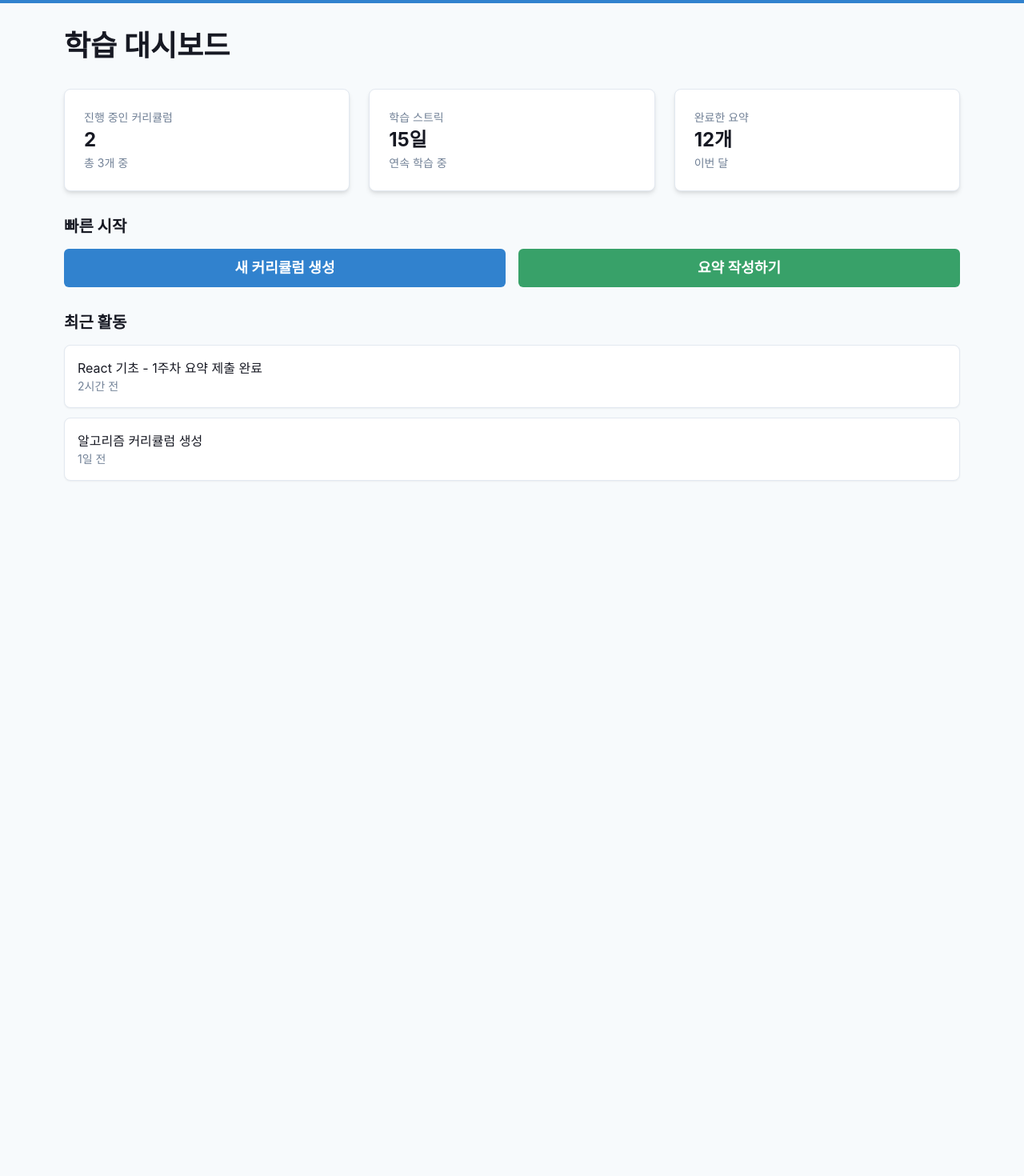
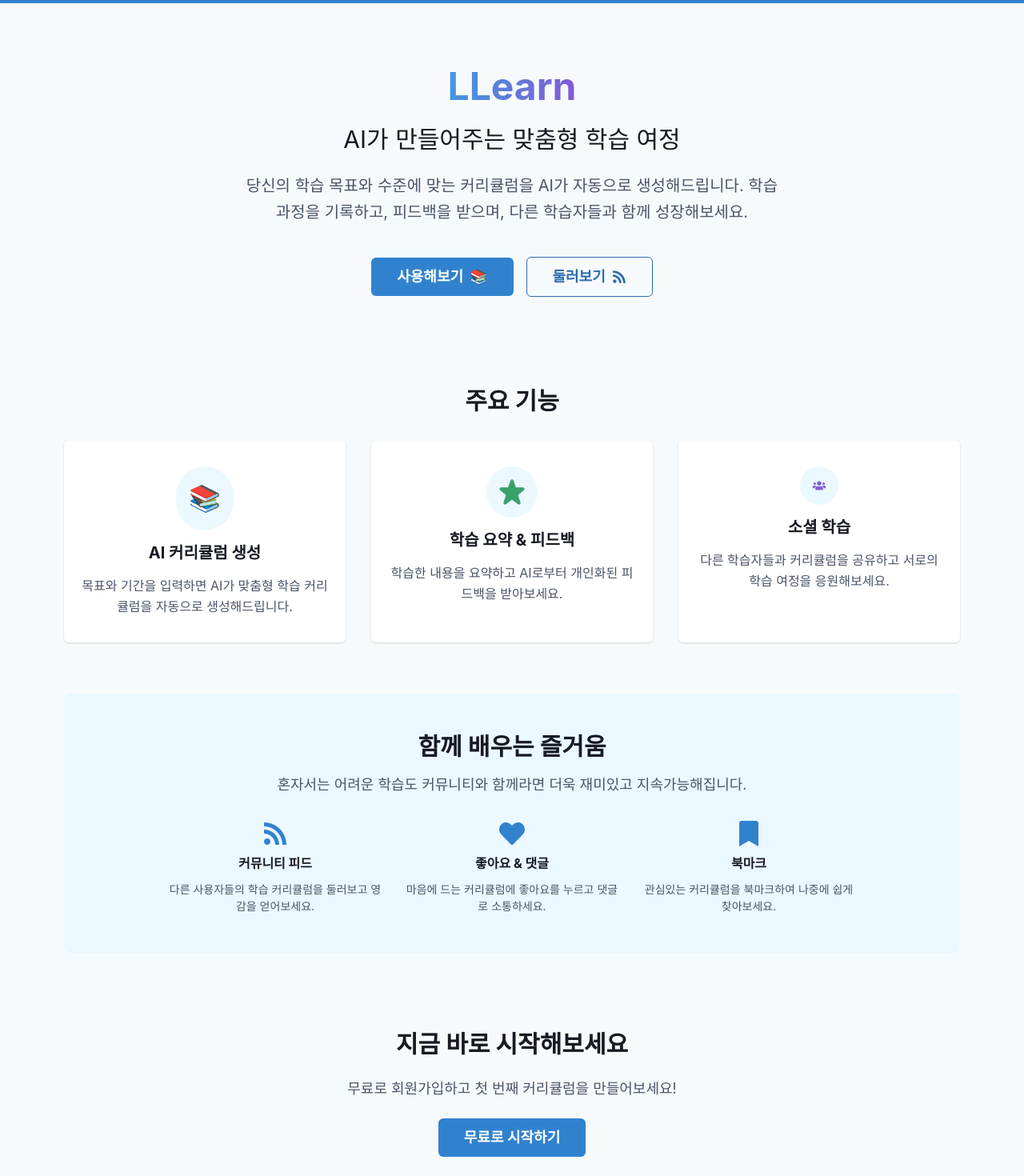
Before and after one commit to kikiru328/archive, a React (Create React App) app in the folder frontend/: page / in a window 1280 px wide. Shown: the part 60-1530 px from the top of the page at 80% size. Before the commit the page ends 800 px from the top, so only its background shows below. Built offline with nearby package versions, Linux system fonts and the light colour scheme.

Commit message:
dashboard

```diff
--- a/frontend/src/pages/Dashboard.tsx
+++ b/frontend/src/pages/Dashboard.tsx
@@ -1,83 +1,238 @@
+// src/pages/Dashboard.tsx - 소개 페이지로 변경
 import {
   Box,
-  Grid,
   Button,
   VStack,
+  HStack,
   Heading,
   Container,
   Text,
   useColorModeValue,
+  Card,
+  CardBody,
+  Grid,
+  Icon,
+  Image,
+  Flex,
 } from '@chakra-ui/react';
 import { useNavigate } from 'react-router-dom';
+import { StarIcon } from '@chakra-ui/icons';
+import { RssIcon, HeartIcon, BookmarkIcon, UsersIcon } from '../components/icons/SimpleIcons';
 
 const Dashboard = () => {
   const navigate = useNavigate();
+  const isLoggedIn = !!localStorage.getItem('token');
 
   // 다크모드 대응 색상
   const textColor = useColorModeValue('gray.900', 'white');
-  const secondaryTextColor = useColorModeValue('gray.500', 'gray.400');
+  const secondaryTextColor = useColorModeValue('gray.600', 'gray.300');
   const cardBg = useColorModeValue('white', 'gray.700');
   const borderColor = useColorModeValue('gray.200', 'gray.600');
+  const gradientBg = useColorModeValue(
+    'linear(to-r, blue.400, purple.500)',
+    'linear(to-r, blue.600, purple.700)'
+  );
+  const featureBg = useColorModeValue('blue.50', 'blue.900');
+
+  const handleGetStarted = () => {
+    if (isLoggedIn) {
+      navigate('/curriculum');
+    } else {
+      navigate('/signup');
+    }
+  };
+
+  const features = [
+    {
+      icon: ({ boxSize }: { boxSize: number }) => <Text fontSize={`${boxSize * 4}px`}>📚</Text>,
+      title: 'AI 커리큘럼 생성',
+      description: '목표와 기간을 입력하면 AI가 맞춤형 학습 커리큘럼을 자동으로 생성해드립니다.',
+      color: 'blue',
+    },
+    {
+      icon: StarIcon,
+      title: '학습 요약 & 피드백',
+      description: '학습한 내용을 요약하고 AI로부터 개인화된 피드백을 받아보세요.',
+      color: 'green',
+    },
+    {
+      icon: UsersIcon,
+      title: '소셜 학습',
+      description: '다른 학습자들과 커리큘럼을 공유하고 서로의 학습 여정을 응원해보세요.',
+      color: 'purple',
+    },
+  ];
+
+  const socialFeatures = [
+    {
+      icon: RssIcon,
+      title: '커뮤니티 피드',
+      description: '다른 사용자들의 학습 커리큘럼을 둘러보고 영감을 얻어보세요.',
+    },
+    {
+      icon: HeartIcon,
+      title: '좋아요 & 댓글',
+      description: '마음에 드는 커리큘럼에 좋아요를 누르고 댓글로 소통하세요.',
+    },
+    {
+      icon: BookmarkIcon,
+      title: '북마크',
+      description: '관심있는 커리큘럼을 북마크하여 나중에 쉽게 찾아보세요.',
+    },
+  ];
 
   return (
     <Container maxW="6xl" py={8}>
-      <VStack gap={8} align="stretch">
-        <Heading color={textColor}>학습 대시보드</Heading>
-
-        {/* 통계 카드 */}
-        <Grid templateColumns="repeat(auto-fit, minmax(250px, 1fr))" gap={6}>
-          <Box p={6} bg={cardBg} borderRadius="lg" shadow="md" borderWidth="1px" borderColor={borderColor}>
-            <Text fontSize="sm" color={secondaryTextColor}>진행 중인 커리큘럼</Text>
-            <Text fontSize="2xl" fontWeight="bold" color={textColor}>2</Text>
-            <Text fontSize="sm" color={secondaryTextColor}>총 3개 중</Text>
-          </Box>
-
-          <Box p={6} bg={cardBg} borderRadius="lg" shadow="md" borderWidth="1px" borderColor={borderColor}>
-            <Text fontSize="sm" color={secondaryTextColor}>학습 스트릭</Text>
-            <Text fontSize="2xl" fontWeight="bold" color={textColor}>15일</Text>
-            <Text fontSize="sm" color={secondaryTextColor}>연속 학습 중</Text>
-          </Box>
-
-          <Box p={6} bg={cardBg} borderRadius="lg" shadow="md" borderWidth="1px" borderColor={borderColor}>
-            <Text fontSize="sm" color={secondaryTextColor}>완료한 요약</Text>
-            <Text fontSize="2xl" fontWeight="bold" color={textColor}>12개</Text>
-            <Text fontSize="sm" color={secondaryTextColor}>이번 달</Text>
-          </Box>
-        </Grid>
-
-        {/* 빠른 액션 */}
-        <Box>
-          <Heading size="md" mb={4} color={textColor}>빠른 시작</Heading>
-          <Grid templateColumns="repeat(auto-fit, minmax(200px, 1fr))" gap={4}>
-            <Button
-              colorScheme="blue"
-              size="lg"
-              onClick={() => navigate('/curriculum')}
+      <VStack spacing={16} align="stretch">
+        {/* 히어로 섹션 */}
+        <Box textAlign="center" py={12}>
+          <VStack spacing={6}>
+            <Heading
+              size="2xl"
+              bgGradient={gradientBg}
+              bgClip="text"
+              fontWeight="bold"
             >
-              새 커리큘럼 생성
-            </Button>
-            <Button
-              colorScheme="green"
-              size="lg"
-              onClick={() => navigate('/summary')}
+              LLearn
+            </Heading>
+            <Heading size="lg" color={textColor} fontWeight="normal">
+              AI가 만들어주는 맞춤형 학습 여정
+            </Heading>
+            <Text
+              fontSize="xl"
+              color={secondaryTextColor}
+              maxW="2xl"
+              lineHeight="tall"
             >
-              요약 작성하기
-            </Button>
-          </Grid>
+              당신의 학습 목표와 수준에 맞는 커리큘럼을 AI가 자동으로 생성해드립니다.
+              학습 과정을 기록하고, 피드백을 받으며, 다른 학습자들과 함께 성장해보세요.
+            </Text>
+            <HStack spacing={4} pt={4}>
+              <Button
+                size="lg"
+                colorScheme="blue"
+                onClick={handleGetStarted}
+                px={8}
+                py={6}
+                fontSize="lg"
+                rightIcon={<Text fontSize="lg">📚</Text>}
+              >
+                {isLoggedIn ? '내 커리큘럼 보기' : '사용해보기'}
+              </Button>
+              {!isLoggedIn && (
+                <Button
+                  size="lg"
+                  variant="outline"
+                  colorScheme="blue"
+                  onClick={() => navigate('/feed')}
+                  px={8}
+                  py={6}
+                  fontSize="lg"
+                  rightIcon={<RssIcon />}
+                >
+                  둘러보기
+                </Button>
+              )}
+            </HStack>
+          </VStack>
         </Box>
 
-        {/* 최근 활동 */}
+        {/* 주요 기능 섹션 */}
         <Box>
-          <Heading size="md" mb={4} color={textColor}>최근 활동</Heading>
-          <VStack gap={3} align="stretch">
-            <Box p={4} bg={cardBg} borderRadius="lg" shadow="sm" borderWidth="1px" borderColor={borderColor}>
-              <Box color={textColor}>React 기초 - 1주차 요약 제출 완료</Box>
-              <Box fontSize="sm" color={secondaryTextColor}>2시간 전</Box>
-            </Box>
-            <Box p={4} bg={cardBg} borderRadius="lg" shadow="sm" borderWidth="1px" borderColor={borderColor}>
-              <Box color={textColor}>알고리즘 커리큘럼 생성</Box>
-              <Box fontSize="sm" color={secondaryTextColor}>1일 전</Box>
-            </Box>
+          <VStack spacing={8}>
+            <Heading size="lg" color={textColor} textAlign="center">
+              주요 기능
+            </Heading>
+            <Grid templateColumns={{ base: '1fr', md: 'repeat(3, 1fr)' }} gap={8}>
+              {features.map((feature, index) => (
+                <Card
+                  key={index}
+                  bg={cardBg}
+                  borderColor={borderColor}
+                  _hover={{ transform: 'translateY(-4px)', shadow: 'lg' }}
+                  transition="all 0.3s"
+                >
+                  <CardBody textAlign="center" py={8}>
+                    <VStack spacing={4}>
+                      <Box
+                        p={4}
+                        bg={featureBg}
+                        borderRadius="full"
+                        color={`${feature.color}.500`}
+                      >
+                        {typeof feature.icon === 'function' ? (
+                          <feature.icon boxSize={8} />
+                        ) : (
+                          <Icon as={feature.icon} boxSize={8} />
+                        )}
+                      </Box>
+                      <Heading size="md" color={textColor}>
+                        {feature.title}
+                      </Heading>
+                      <Text color={secondaryTextColor} lineHeight="tall">
+                        {feature.description}
+                      </Text>
+                    </VStack>
+                  </CardBody>
+                </Card>
+              ))}
+            </Grid>
+          </VStack>
+        </Box>
+
+        {/* 소셜 기능 섹션 */}
+        <Box bg={featureBg} py={12} borderRadius="lg">
+          <Container maxW="4xl">
+            <VStack spacing={8}>
+              <VStack spacing={4} textAlign="center">
+                <Heading size="lg" color={textColor}>
+                  함께 배우는 즐거움
+                </Heading>
+                <Text fontSize="lg" color={secondaryTextColor} maxW="2xl">
+                  혼자서는 어려운 학습도 커뮤니티와 함께라면 더욱 재미있고 지속가능해집니다.
+                </Text>
+              </VStack>
+              <Grid templateColumns={{ base: '1fr', md: 'repeat(3, 1fr)' }} gap={6}>
+                {socialFeatures.map((feature, index) => (
+                  <VStack key={index} spacing={3} textAlign="center">
+                    <Box color="blue.500">
+                      <feature.icon size="32px" />
+                    </Box>
+                    <Heading size="sm" color={textColor}>
+                      {feature.title}
+                    </Heading>
+                    <Text fontSize="sm" color={secondaryTextColor}>
+                      {feature.description}
+                    </Text>
+                  </VStack>
+                ))}
+              </Grid>
+            </VStack>
+          </Container>
+        </Box>
+
+        {/* 시작하기 CTA */}
+        <Box textAlign="center" py={8}>
+          <VStack spacing={6}>
+            <Heading size="lg" color={textColor}>
+              지금 바로 시작해보세요
+            </Heading>
+            <Text fontSize="lg" color={secondaryTextColor}>
+              {isLoggedIn
+                ? '나만의 학습 커리큘럼을 만들어보세요!'
+                : '무료로 회원가입하고 첫 번째 커리큘럼을 만들어보세요!'
+              }
+            </Text>
+            <Button
+              size="lg"
+              colorScheme="blue"
+              onClick={handleGetStarted}
+              px={8}
+              py={6}
+              fontSize="lg"
+            >
+              {isLoggedIn ? '커리큘럼 만들기' : '무료로 시작하기'}
+            </Button>
           </VStack>
         </Box>
       </VStack>
```
